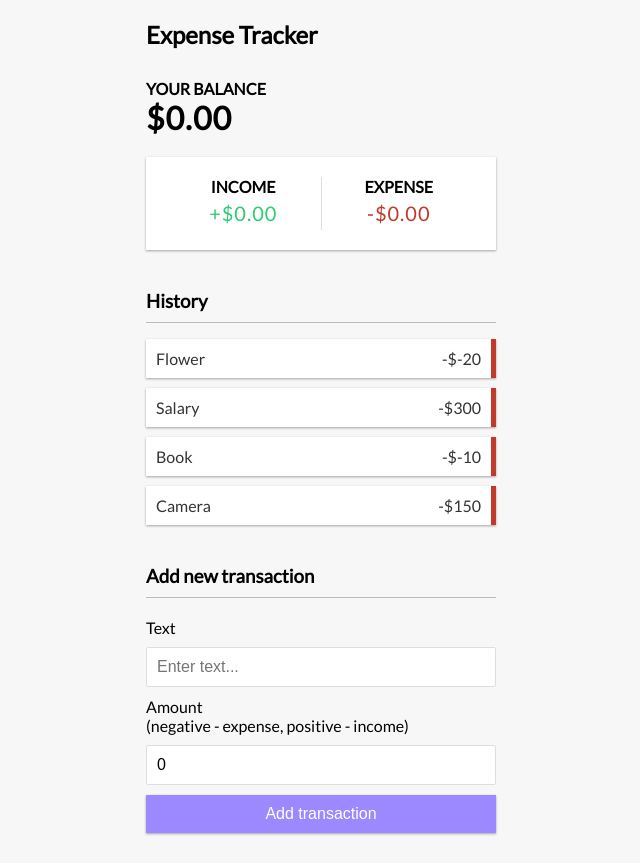
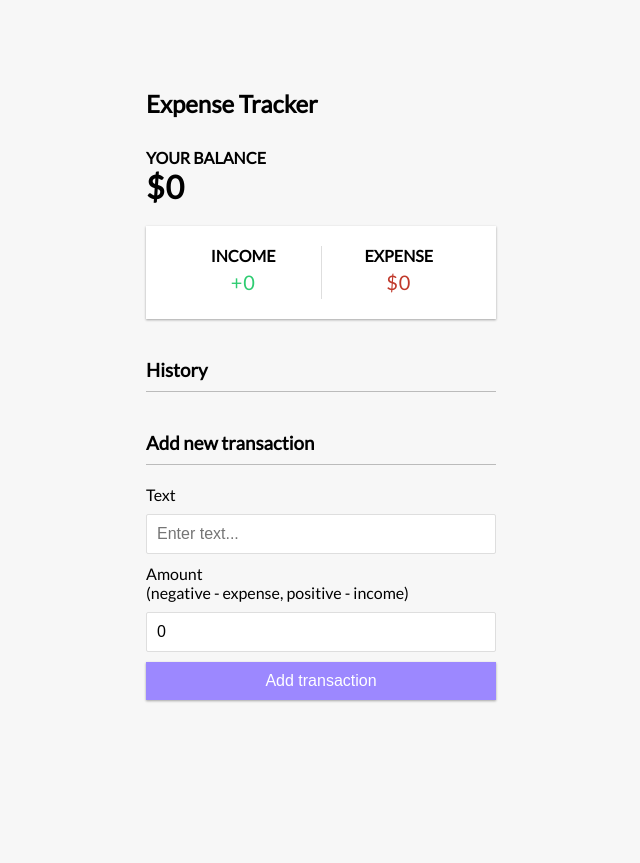
Before and after one commit to HenokZegeye/expense-tracker-react, a React (Create React App) app: page / in a window 1280 px wide. Shown: the whole page, without its empty margins (319-959 px from the left). After the commit the page ends 800 px from the top, so only its background shows below. Built offline with nearby package versions, Linux system fonts and the light colour scheme.

Commit message:
Add Transaction successfuly

```diff
--- a/src/components/AddTransaction.js
+++ b/src/components/AddTransaction.js
@@ -1,30 +1,54 @@
-import React, { useState } from 'react'
+import React, { useState, useContext } from 'react';
+import { GlobalContext } from '../context/GlobalState';
 
 const AddTransaction = () => {
   const [text, setText] = useState('');
   const [amount, setAmount] = useState(0);
 
+  const context = useContext(GlobalContext);
+  const { addTransaction } = context;
 
+  const onSubmit = (e) => {
+    e.preventDefault();
+    addTransaction({
+      id: Math.floor(Math.random() * 10000000),
+      text,
+      amount: +amount,
+    });
+
+    setText('');
+    setAmount('');
+  };
 
   return (
     <>
       <h3>Add new transaction</h3>
-            <form>
-                <div className="form-control">
-                    <label htmlFor="text">Text</label>
-                    <input type="text" value={text} placeholder="Enter text..." onChange={(e) => setText(e.target.value)} />
+      <form onSubmit={onSubmit}>
+        <div className='form-control'>
+          <label htmlFor='text'>Text</label>
+          <input
+            type='text'
+            value={text}
+            placeholder='Enter text...'
+            onChange={(e) => setText(e.target.value)}
+          />
         </div>
-                <div className="form-control">
-                    <label htmlFor="amount"
-                    >Amount <br />
-                        (negative - expense, positive - income)</label
-                    >
-                    <input type="number" value={amount} placeholder="Enter amount..." onChange={(e) => setAmount(e.target.value)} />
+        <div className='form-control'>
+          <label htmlFor='amount'>
+            Amount <br />
+            (negative - expense, positive - income)
+          </label>
+          <input
+            type='number'
+            value={amount}
+            placeholder='Enter amount...'
+            onChange={(e) => setAmount(e.target.value)}
+          />
         </div>
-                <button className="btn">Add transaction</button>
+        <button className='btn'>Add transaction</button>
       </form>
     </>
-    )
-}
+  );
+};
 
-export default AddTransaction
+export default AddTransaction;
--- a/src/components/Balance.js
+++ b/src/components/Balance.js
@@ -1,12 +1,19 @@
-import React from 'react'
+import React, { useContext } from 'react';
+import { GlobalContext } from '../context/GlobalState';
 
 const Balance = () => {
-    return (
-        <>
-            <h4>Your Balance</h4>
-            <h1>$0.00</h1>
-        </>
-    )
-}
+  const context = useContext(GlobalContext);
+  const { transactions } = context;
+  const total = transactions
+    .map((txn) => txn.amount)
+    .reduce((acc, item) => (acc += item), 0);
 
-export default Balance
+  return (
+    <>
+      <h4>Your Balance</h4>
+      <h1>${total}</h1>
+    </>
+  );
+};
+
+export default Balance;
--- a/src/components/IncomeExpenses.js
+++ b/src/components/IncomeExpenses.js
@@ -1,18 +1,31 @@
-import React from 'react'
+import React, { useContext } from 'react';
+import { GlobalContext } from '../context/GlobalState';
 
 const IncomeExpenses = () => {
+  const context = useContext(GlobalContext);
+  const { transactions } = context;
+  const amounts = transactions.map((txn) => txn.amount);
+
+  const totalIncome = amounts
+    .filter((amount) => amount > 0)
+    .reduce((acc, val) => (acc += val), 0);
+
+  const totalExpense = amounts
+    .filter((amount) => amount < 0)
+    .reduce((acc, val) => (acc += val), 0);
+
   return (
-        <div className="inc-exp-container">
+    <div className='inc-exp-container'>
       <div>
         <h4>Income</h4>
-                <p className="money plus">+$0.00</p>
+        <p className='money plus'>+{totalIncome}</p>
       </div>
       <div>
         <h4>Expense</h4>
-                <p className="money minus">-$0.00</p>
+        <p className='money minus'>${Math.abs(totalExpense)}</p>
       </div>
     </div>
-    )
-}
+  );
+};
 
-export default IncomeExpenses
+export default IncomeExpenses;
--- /dev/null
+++ b/src/components/Transaction.js
@@ -0,0 +1,25 @@
+import React, { useContext } from 'react';
+import { GlobalContext } from '../context/GlobalState';
+
+const Transaction = ({ transaction }) => {
+  const context = useContext(GlobalContext);
+  const { deleteTransaction } = context;
+
+  const sign = transaction.amount > 0 ? '+' : '-';
+  return (
+    <li className={transaction.amount < 0 ? 'minus' : 'plus'}>
+      {transaction.text}{' '}
+      <span>
+        {sign}${Math.abs(transaction.amount)}
+      </span>
+      <button
+        className='delete-btn'
+        onClick={() => deleteTransaction(transaction.id)}
+      >
+        x
+      </button>
+    </li>
+  );
+};
+
+export default Transaction;
--- a/src/components/TransactionList.js
+++ b/src/components/TransactionList.js
@@ -1,5 +1,6 @@
 import React, { useContext } from 'react';
 import { GlobalContext } from '../context/GlobalState';
+import Transaction from './Transaction';
 
 const TransactionList = () => {
   const { transactions } = useContext(GlobalContext);
@@ -9,10 +10,7 @@ const TransactionList = () => {
       <h3>History</h3>
       <ul className='list'>
         {transactions.map((transaction) => (
-          <li className='minus' key={transaction.id}>
-            {transaction.text} <span>-${transaction.amount}</span>
-            <button className='delete-btn'>x</button>
-          </li>
+          <Transaction key={transaction.id} transaction={transaction} />
         ))}
       </ul>
     </>
--- a/src/context/AppReducer.js
+++ b/src/context/AppReducer.js
@@ -1,5 +1,17 @@
 export default (state, action) => {
   switch (action.type) {
+    case 'DELETE_TRANSACTION':
+      return {
+        ...state,
+        transactions: state.transactions.filter(
+          (txn) => txn.id !== action.payload
+        ),
+      };
+    case 'ADD_TRANSACTION':
+      return {
+        ...state,
+        transactions: [action.payload, ...state.transactions],
+      };
     default:
       return state;
   }
--- a/src/context/GlobalState.js
+++ b/src/context/GlobalState.js
@@ -2,12 +2,7 @@ import React, { createContext, useReducer } from 'react';
 import AppReducer from './AppReducer';
 
 const initialState = {
-  transactions: [
-    { id: 1, text: 'Flower', amount: -20 },
-    { id: 2, text: 'Salary', amount: 300 },
-    { id: 3, text: 'Book', amount: -10 },
-    { id: 4, text: 'Camera', amount: 150 },
-  ],
+  transactions: [],
 };
 
 export const GlobalContext = createContext(initialState);
@@ -15,10 +10,26 @@ export const GlobalContext = createContext(initialState);
 export const GlobalProvider = ({ children }) => {
   const [state, dispatch] = useReducer(AppReducer, initialState);
 
+  const deleteTransaction = (id) => {
+    dispatch({
+      type: 'DELETE_TRANSACTION',
+      payload: id,
+    });
+  };
+
+  const addTransaction = (transaction) => {
+    dispatch({
+      type: 'ADD_TRANSACTION',
+      payload: transaction,
+    });
+  };
+
   return (
     <GlobalContext.Provider
       value={{
         transactions: state.transactions,
+        deleteTransaction,
+        addTransaction,
       }}
     >
       {children}
```
Lines whose indentation alone changed are shown as unchanged.
